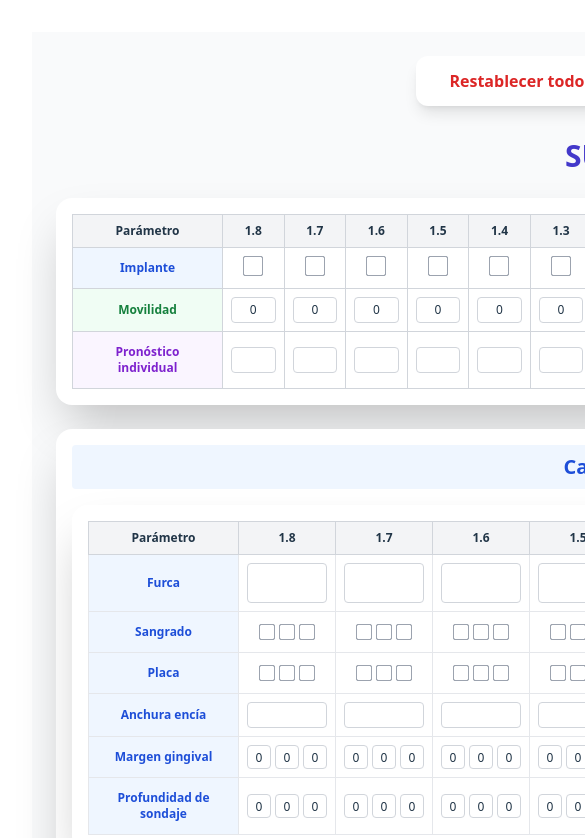
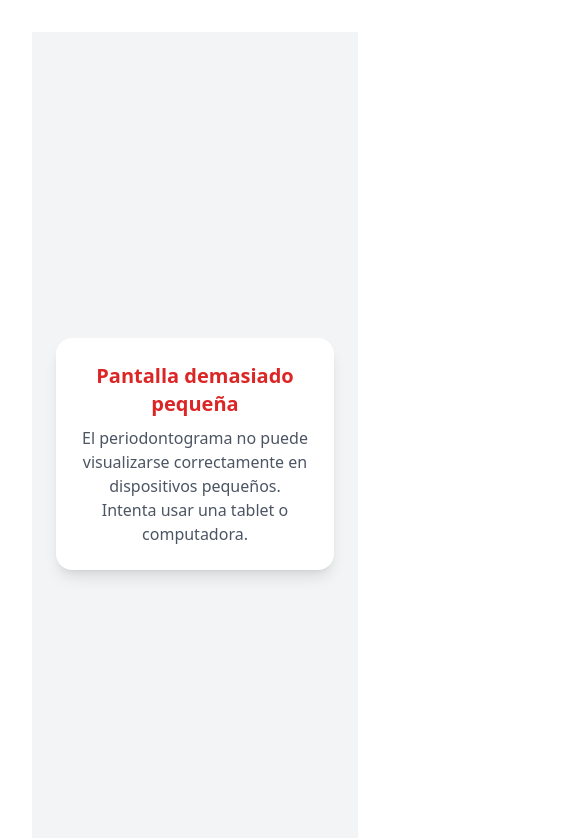
Before and after one commit to roand-hq/periodonto-omega, a React (Vite) app: page / in a window 390 px wide. Shown: the top 838 px of the page, 585 px wide, since content can reach past the window. Built offline with nearby package versions, Linux system fonts and the light colour scheme.

Commit message:
ya no se puede ver en celulares

```diff
--- a/package.json
+++ b/package.json
@@ -1,6 +1,6 @@
 {
   "name": "periodonto-omega",
-  "version": "1.7.2",
+  "version": "2.0.0",
   "description": "Componente de periodontograma, hecho por Rodrigo Hurtado",
   "author": "Rodrigo Hurtado",
   "files":[
--- a/src/Periodontograma.jsx
+++ b/src/Periodontograma.jsx
@@ -1,7 +1,34 @@
 import './App.css'
 import { useDientes } from './hooks/useDientes';
 import TablaDientes from './Components/tabla';
+import { useState, useEffect } from 'react';
 const Periodontograma = ({savedState, onSave}) => {
+    const [isSmallScreen, setIsSmallScreen] = useState(false)
+
+    useEffect(() => {
+    const checkScreenSize = () => {
+      setIsSmallScreen(window.innerWidth < 1024);
+    };
+
+    checkScreenSize(); // Revisar al montar
+    window.addEventListener("resize", checkScreenSize);
+
+    return () => window.removeEventListener("resize", checkScreenSize);
+  }, []);
+
+  if (isSmallScreen) {
+    return (
+      <div className="flex items-center justify-center h-screen bg-gray-100 p-6 text-center">
+        <div className="bg-white shadow-lg rounded-2xl p-6 max-w-md">
+          <h2 className="text-xl font-bold text-red-600 mb-2">Pantalla demasiado pequeña</h2>
+          <p className="text-gray-600">
+            El periodontograma no puede visualizarse correctamente en dispositivos pequeños.
+            Intenta usar una tablet o computadora.
+          </p>
+        </div>
+      </div>
+    );
+  }
   return (
    <>
    <TablaDientes savedState={savedState} onSave={onSave}></TablaDientes>
```
Also changed, not shown: 3 other files (tests, documents, lock files or other folders).
